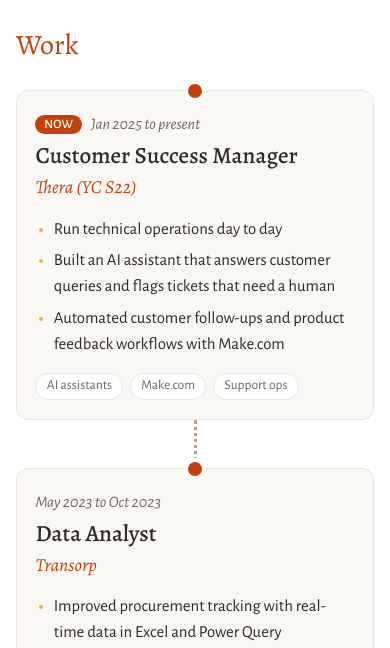
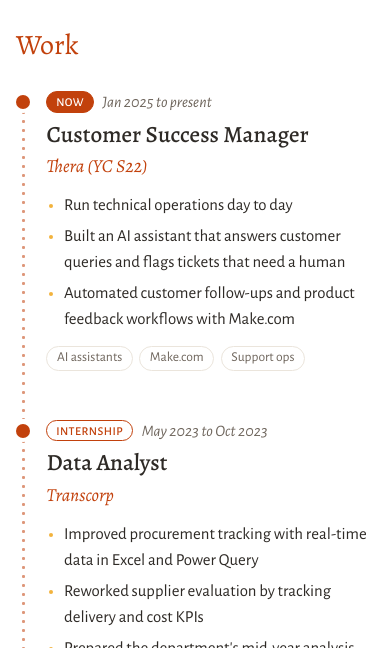
Before and after one commit to ChibuikeOnuba/ChibuikeOnuba.github.io, a plain HTML site: page experience.html in a window 390 px wide. Shown: the part 187-835 px from the top of the page. Drawn offline with nearby package versions, Linux system fonts and the light colour scheme.

Commit message:
Make work path an irregular dotted trail, add internship tags
- Drop card boxes; a dotted trail runs down each role and wanders to the next
- Roles sit at uneven positions with curves of different shapes and heights
- Add Internship badges to Transcorp and OmdenaAI
- Correct company name to Transcorp

Co-Authored-By: Claude Opus 5.5 <noreply@anthropic.com>

```diff
--- a/assets/css/minimal.css
+++ b/assets/css/minimal.css
@@ -416,34 +416,39 @@ input:focus-visible {
   max-width: 56rem;
 }
 
-/* Work path: cards alternate left/right, joined by curved dotted lines */
+/* Work path: an irregular dotted trail that runs through each role */
 
 .path {
+  --trail: color-mix(in srgb, var(--accent) 55%, transparent);
   position: relative;
 }
 
 .stop {
   position: relative;
-  width: 60%;
-  padding: 1.5rem 1.6rem 1.35rem;
-  background: var(--field-bg);
-  border: 1px solid var(--rule);
-  border-radius: 12px;
+  width: 56%;
+  padding: 0 0 0.5rem 1.9rem;
+  /* dotted line down the left side of each role */
+  background: radial-gradient(circle, var(--trail) 1.3px, transparent 1.7px) 2.5px 0 / 9px 9px repeat-y;
 }
 
-.stop:nth-of-type(even) {
-  margin-left: auto;
+.stop:last-child {
+  background: none;
 }
 
-/* node where the path meets the card */
+/* irregular horizontal positions */
+.stop:nth-of-type(1) { margin-left: 3%; }
+.stop:nth-of-type(2) { margin-left: 41%; }
+.stop:nth-of-type(3) { margin-left: 13%; }
+.stop:nth-of-type(4) { margin-left: 36%; }
+
+/* node on the trail */
 .stop::before {
   content: "";
   position: absolute;
-  top: -7px;
-  left: 50%;
+  top: 0.3rem;
+  left: 0;
   width: 14px;
   height: 14px;
-  margin-left: -7px;
   border-radius: 50%;
   background: var(--accent);
   box-shadow: 0 0 0 4px var(--bg);
@@ -454,22 +459,28 @@ input:focus-visible {
   color: var(--muted);
   font-style: italic;
   font-size: 1rem;
-  line-height: 1.4;
+  line-height: 1.5;
 }
 
-.stop-now {
+.stop-badge {
   display: inline-block;
   margin-right: 0.4rem;
   padding: 0.05rem 0.55rem;
+  border: 1px solid var(--accent);
   border-radius: 999px;
   background: var(--accent);
   color: var(--bg);
   font-style: normal;
   font-weight: 500;
-  font-size: 0.8rem;
-  letter-spacing: 0.03em;
+  font-size: 0.75rem;
+  letter-spacing: 0.04em;
   text-transform: uppercase;
   vertical-align: 0.1em;
+}
+
+.stop-badge-outline {
+  background: transparent;
+  color: var(--accent);
 }
 
 .stop h3 {
@@ -481,7 +492,7 @@ input:focus-visible {
 }
 
 .stop-org {
-  margin: 0.1rem 0 0.75rem;
+  margin: 0.1rem 0 0.6rem;
   color: var(--accent);
   font-family: var(--font-serif);
   font-style: italic;
@@ -489,14 +500,14 @@ input:focus-visible {
 }
 
 .stop ul {
-  margin: 0 0 1rem;
-  padding-left: 1.15rem;
+  margin: 0 0 0.85rem;
+  padding-left: 1.1rem;
   font-size: 1.05rem;
   line-height: 1.55;
 }
 
 .stop li + li {
-  margin-top: 0.35rem;
+  margin-top: 0.3rem;
 }
 
 .stop li::marker {
@@ -511,17 +522,17 @@ input:focus-visible {
 }
 
 .stop-tags span {
-  padding: 0.1rem 0.65rem;
+  padding: 0.05rem 0.6rem;
   border: 1px solid var(--rule);
   border-radius: 999px;
-  background: var(--bg);
   color: var(--muted);
   font-size: 0.85rem;
   line-height: 1.6;
 }
 
+/* curved, uneven links between roles; height set per link */
 .path-link {
-  height: 7.5rem;
+  height: var(--h, 7rem);
 }
 
 .path-link svg {
@@ -529,13 +540,13 @@ input:focus-visible {
   width: 100%;
   height: 100%;
   overflow: visible;
+  transform: translateX(7px); /* line up with the node centers */
 }
 
 .path-link path {
   fill: none;
-  stroke: var(--accent);
-  stroke-opacity: 0.55;
-  stroke-width: 2.5;
+  stroke: var(--trail);
+  stroke-width: 2.6;
   stroke-linecap: round;
   stroke-dasharray: 0 9;
   vector-effect: non-scaling-stroke;
@@ -638,24 +649,17 @@ input:focus-visible {
   }
 
   /* path becomes a straight dotted line on phones */
-  .stop {
+  .path .stop {
     width: 100%;
-    padding: 1.35rem 1.15rem 1.2rem;
+    margin-left: 0;
   }
 
   .path-link {
-    height: 3rem;
-    display: flex;
-    justify-content: center;
+    height: 2.5rem;
+    background: radial-gradient(circle, var(--trail) 1.3px, transparent 1.7px) 2.5px 0 / 9px 9px repeat-y;
   }
 
   .path-link svg {
     display: none;
   }
-
-  .path-link::before {
-    content: "";
-    border-left: 3px dotted var(--accent);
-    opacity: 0.55;
-  }
 }
--- a/experience.html
+++ b/experience.html
@@ -38,7 +38,7 @@
       <div class="path" role="list">
 
         <article class="stop" role="listitem">
-          <p class="stop-date"><span class="stop-now">Now</span> Jan 2025 to present</p>
+          <p class="stop-date"><span class="stop-badge">Now</span> Jan 2025 to present</p>
           <h3>Customer Success Manager</h3>
           <p class="stop-org">Thera (YC S22)</p>
           <ul>
@@ -49,14 +49,14 @@
           <p class="stop-tags"><span>AI assistants</span><span>Make.com</span><span>Support ops</span></p>
         </article>
 
-        <div class="path-link" aria-hidden="true">
-          <svg viewBox="0 0 100 100" preserveAspectRatio="none"><path d="M30 0 C30 60 70 40 70 100"/></svg>
+        <div class="path-link" style="--h: 7rem" aria-hidden="true">
+          <svg viewBox="0 0 100 100" preserveAspectRatio="none"><path d="M3 0 C2 35 20 25 27 50 S42 70 41 100"/></svg>
         </div>
 
         <article class="stop" role="listitem">
-          <p class="stop-date">May 2023 to Oct 2023</p>
+          <p class="stop-date"><span class="stop-badge stop-badge-outline">Internship</span> May 2023 to Oct 2023</p>
           <h3>Data Analyst</h3>
-          <p class="stop-org">Transorp</p>
+          <p class="stop-org">Transcorp</p>
           <ul>
             <li>Improved procurement tracking with real-time data in Excel and Power Query</li>
             <li>Reworked supplier evaluation by tracking delivery and cost KPIs</li>
@@ -65,12 +65,12 @@
           <p class="stop-tags"><span>Excel</span><span>Power Query</span><span>Power BI</span></p>
         </article>
 
-        <div class="path-link path-link-back" aria-hidden="true">
-          <svg viewBox="0 0 100 100" preserveAspectRatio="none"><path d="M70 0 C70 60 30 40 30 100"/></svg>
+        <div class="path-link" style="--h: 9rem" aria-hidden="true">
+          <svg viewBox="0 0 100 100" preserveAspectRatio="none"><path d="M41 0 C43 30 64 40 48 62 S11 72 13 100"/></svg>
         </div>
 
         <article class="stop" role="listitem">
-          <p class="stop-date">Jan 2023 to May 2023</p>
+          <p class="stop-date"><span class="stop-badge stop-badge-outline">Internship</span> Jan 2023 to May 2023</p>
           <h3>Data Scientist</h3>
           <p class="stop-org">OmdenaAI</p>
           <ul>
@@ -81,8 +81,8 @@
           <p class="stop-tags"><span>Python</span><span>Machine learning</span><span>Research</span></p>
         </article>
 
-        <div class="path-link" aria-hidden="true">
-          <svg viewBox="0 0 100 100" preserveAspectRatio="none"><path d="M30 0 C30 60 70 40 70 100"/></svg>
+        <div class="path-link" style="--h: 6.5rem" aria-hidden="true">
+          <svg viewBox="0 0 100 100" preserveAspectRatio="none"><path d="M13 0 C9 30 31 20 25 55 S37 82 36 100"/></svg>
         </div>
 
         <article class="stop" role="listitem">
```
Also changed, not shown: 1 other file.
